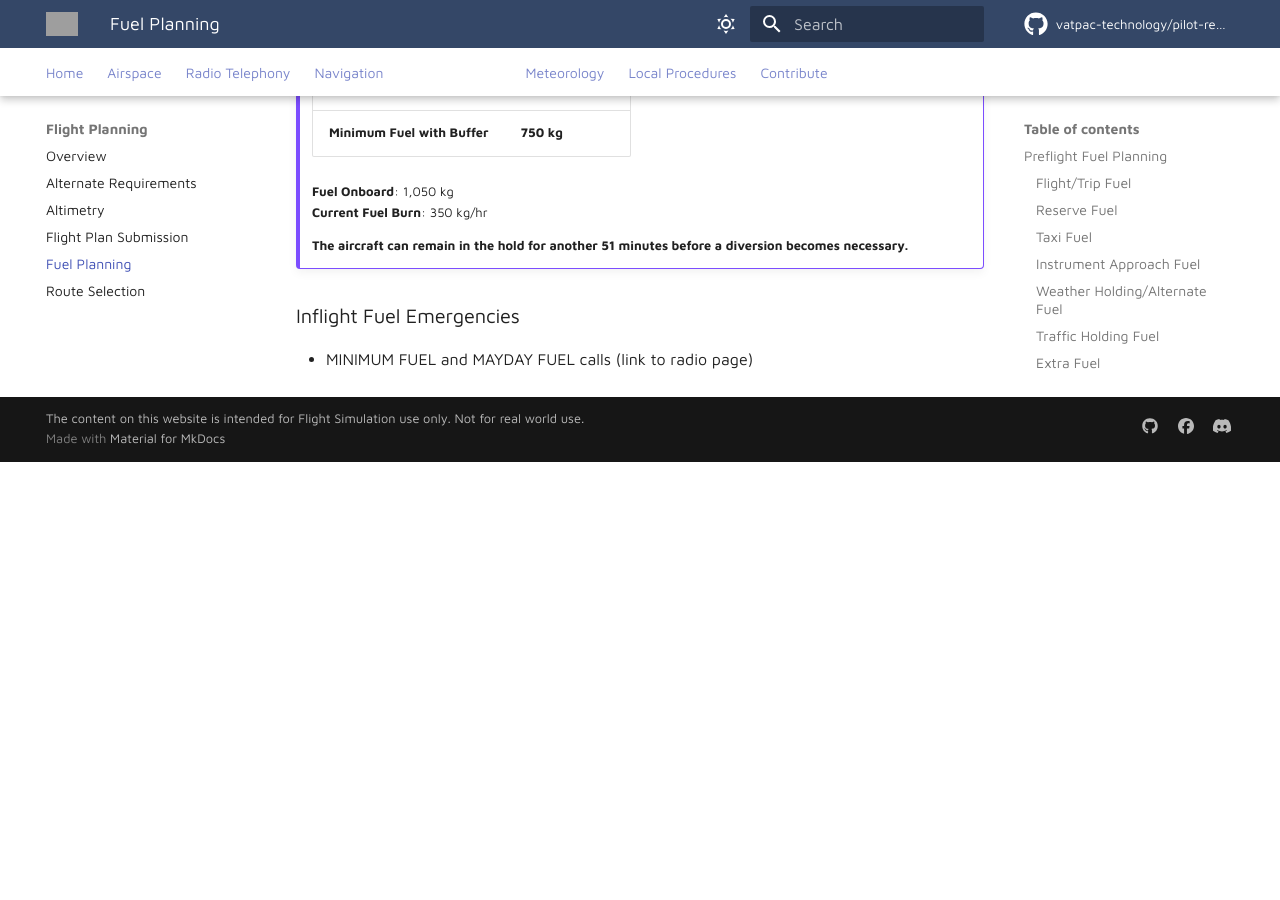
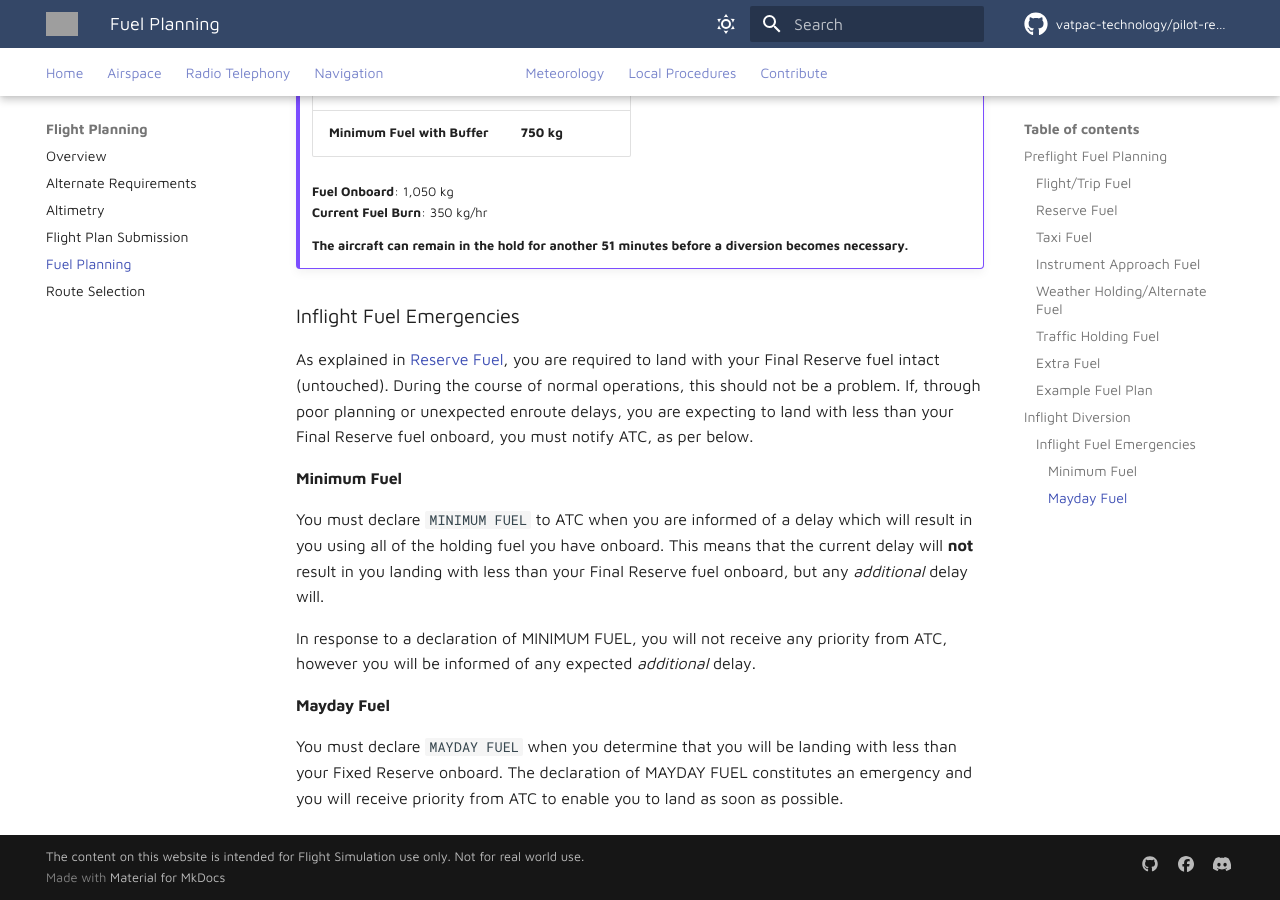
Before and after one commit to vatpac-technology/pilot-resources, an MkDocs documentation site: the page built from docs/flight-planning/fuelplanning.md, in a window 1280 px wide and 900 px high, scrolled down 5792 px. Built offline with MkDocs 1.6.1 and Material for MkDocs 9.7.7, drawn with Linux system fonts in a browser that asks for light colours; comment, search, counter and statistics services are not loaded; before the commit the page ends 6254 px from its top, so only the background shows below that; grey boxes are pictures that could not be loaded.

Commit message:
Add fuel emergencies

```diff
--- a/docs/flight-planning/fuelplanning.md
+++ b/docs/flight-planning/fuelplanning.md
@@ -146,4 +146,12 @@
     **The aircraft can remain in the hold for another 51 minutes before a diversion becomes necessary.**
 
 ### Inflight Fuel Emergencies
-- MINIMUM FUEL and MAYDAY FUEL calls (link to radio page)
+As explained in [Reserve Fuel](#reserve-fuel), you are required to land with your Final Reserve fuel intact (untouched). During the course of normal operations, this should not be a problem. If, through poor planning or unexpected enroute delays, you are expecting to land with less than your Final Reserve fuel onboard, you must notify ATC, as per below.
+
+#### Minimum Fuel
+You must declare `MINIMUM FUEL` to ATC when you are informed of a delay which will result in you using all of the holding fuel you have onboard. This means that the current delay will **not** result in you landing with less than your Final Reserve fuel onboard, but any *additional* delay will.
+
+In response to a declaration of MINIMUM FUEL, you will not receive any priority from ATC, however you will be informed of any expected *additional* delay.
+
+#### Mayday Fuel
+You must declare `MAYDAY FUEL` when you determine that you will be landing with less than your Fixed Reserve onboard. The declaration of MAYDAY FUEL constitutes an emergency and you will receive priority from ATC to enable you to land as soon as possible.
```
